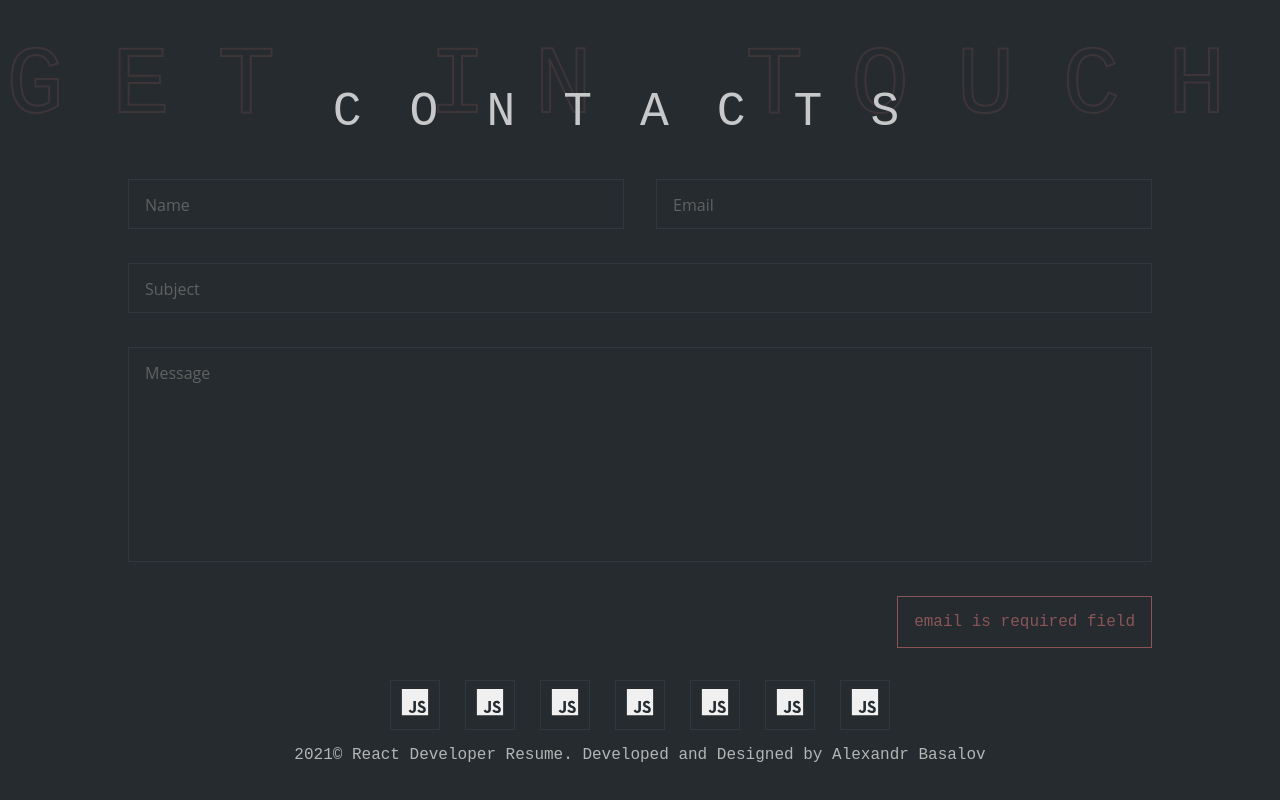
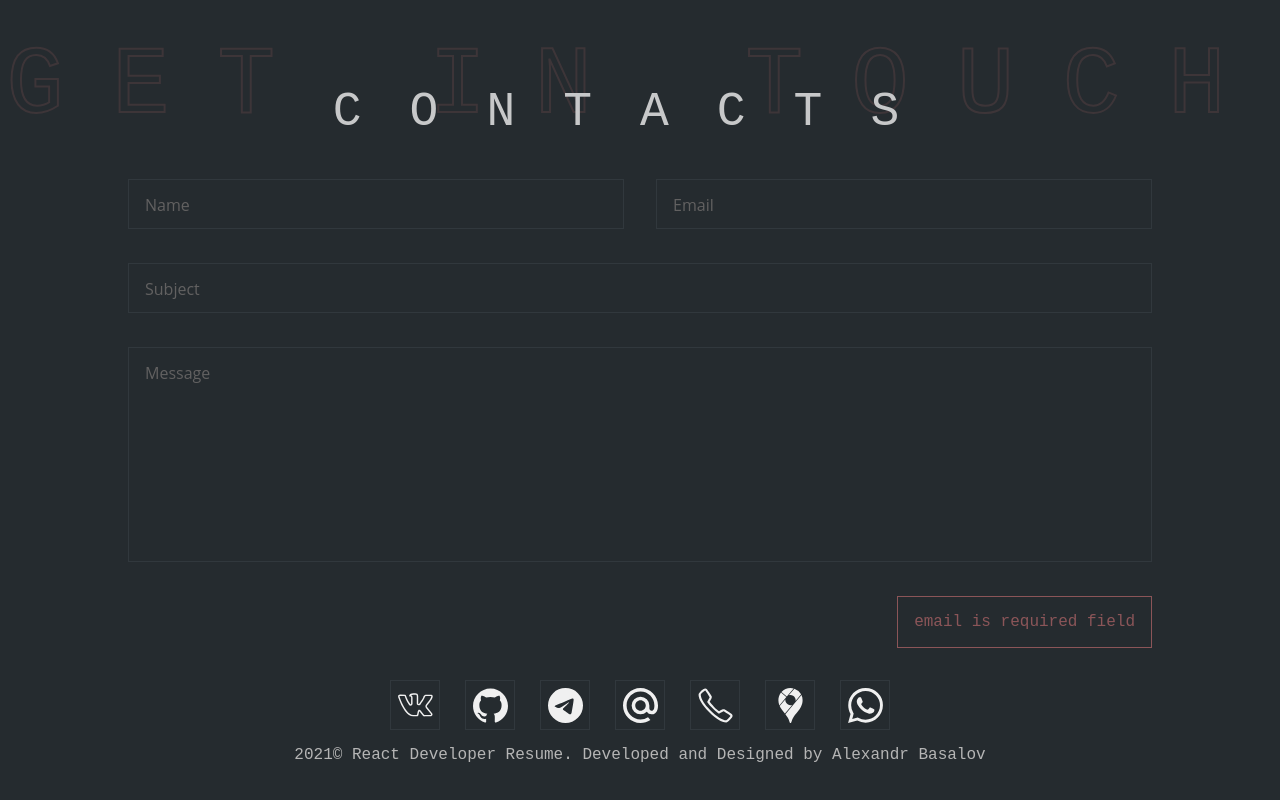
Before and after one commit to GlennMiller1991/portfolio, a React (Create React App) app: page / in a window 1280 px wide. Shown: the part 4063-4863 px from the top of the page. Built offline with nearby package versions, Linux system fonts and the light colour scheme; no server answers.

Commit message:
redux deleted, fa deleted

```diff
--- a/src/components/Footer/Footer.tsx
+++ b/src/components/Footer/Footer.tsx
@@ -2,7 +2,9 @@ import React from "react";
 import styles from './Footer.module.scss'
 import commonStyles from "../../common/styles/common.module.scss";
 import {Socnet} from "./Socnet/Socnet";
-import {IoLogoJavascript} from "react-icons/io5";
+import {SlSocialVkontakte, SlPhone} from "react-icons/sl";
+import {SiGithub, SiTelegram, SiMaildotru, SiGooglemaps, SiWhatsapp} from "react-icons/si";
+
 
 export const Footer = React.memo(() => {
 
@@ -10,13 +12,13 @@ export const Footer = React.memo(() => {
         <div className={styles.footer}>
             <div className={`${commonStyles.container} ${styles.container}`}>
                 <div className={styles.socnetsContainer}>
-                    <Socnet link={'https://vk.com/id39116637'} icon={IoLogoJavascript}/>
-                    <Socnet link={'https://github.com/GlennMiller1991'} icon={IoLogoJavascript}/>
-                    <Socnet link={'https://t.me/alexandroBas'} icon={IoLogoJavascript}/>
-                    <Socnet link={'mailto:gatesoftommorow91@mail.ru'} icon={IoLogoJavascript}/>
-                    <Socnet link={'tel:+79251811173'} icon={IoLogoJavascript}/>
-                    <Socnet link={'https://goo.gl/maps/2EVKtNDF57FdoWiKA'} icon={IoLogoJavascript}/>
-                    <Socnet link={'https://wa.me/89150681485'} icon={IoLogoJavascript}/>
+                    <Socnet link={'https://vk.com/id39116637'} icon={SlSocialVkontakte}/>
+                    <Socnet link={'https://github.com/GlennMiller1991'} icon={SiGithub}/>
+                    <Socnet link={'https://t.me/alexandroBas'} icon={SiTelegram}/>
+                    <Socnet link={'mailto:gatesoftommorow91@mail.ru'} icon={SiMaildotru}/>
+                    <Socnet link={'tel:+79251811173'} icon={SlPhone}/>
+                    <Socnet link={'https://goo.gl/maps/2EVKtNDF57FdoWiKA'} icon={SiGooglemaps}/>
+                    <Socnet link={'https://wa.me/89150681485'} icon={SiWhatsapp}/>
                 </div>
                 <p className={styles.copyright}>
                     2021© React Developer Resume. Developed and Designed by Alexandr Basalov
--- a/src/components/Footer/Socnet/Socnet.module.scss
+++ b/src/components/Footer/Socnet/Socnet.module.scss
@@ -5,8 +5,8 @@ $iconSquare: 50px;
     width: $iconSquare;
     height: $iconSquare;
     border: 1px solid #31383d;
-    @include flexCenter(center);
-    font-size: 30px;
+    @include flexCenter;
+    font-size: 35px;
     transition: 0.5s;
     cursor: pointer;
     &:hover {
@@ -15,7 +15,9 @@ $iconSquare: 50px;
         border: 1px solid var(--color-light-primary);
     }
     a, a:visited {
+        height: 35px;
         text-decoration: none;
         color: var(--color-light-primary);
     }
+
 }
--- a/src/components/Footer/Socnet/Socnet.tsx
+++ b/src/components/Footer/Socnet/Socnet.tsx
@@ -12,7 +12,7 @@ export const Socnet: React.FC<SocnetPropsType> = React.memo((props) => {
         <div className={styles.icon}>
             <a href={props.link}>
                 {
-                    React.createElement(IoLogoJavascript)
+                    React.createElement(props.icon)
                 }
             </a>
         </div>
```
